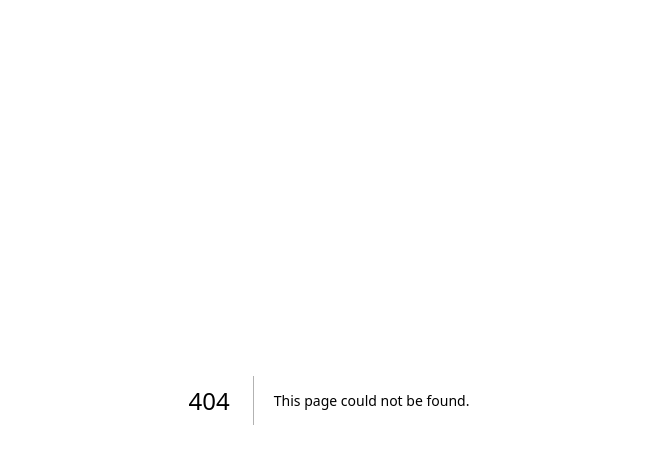
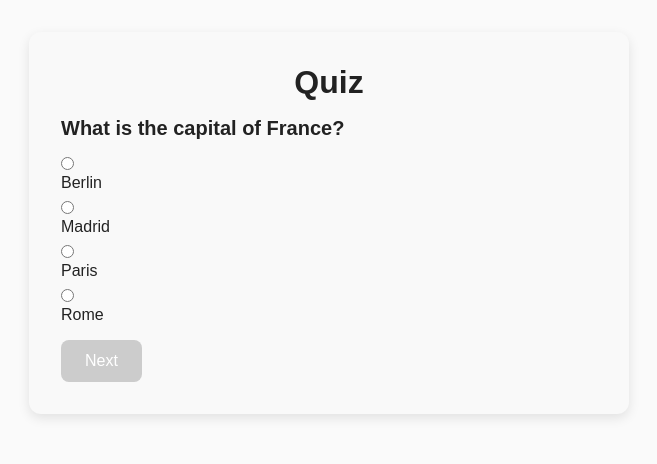
Before and after one commit to w-gluza/ghostnote, a Next.js app: page /quiz in a window 1280 px wide. Before the commit this address had no page. Shown: the top 464 px of the page, without its empty margins (311-968 px from the left). Built offline with nearby package versions, Linux system fonts and the light colour scheme.

Commit message:
feat(quiz): add basic quiz page with hardcoded data and basic CSS styling

```diff
--- /dev/null
+++ b/app/(pages)/quiz/page.tsx
@@ -0,0 +1,5 @@
+import Quiz from "../../components/quiz/Quiz";
+
+export default function QuizPage() {
+  return <Quiz />;
+}
--- /dev/null
+++ b/app/components/quiz/Quiz.module.css
@@ -0,0 +1,58 @@
+.container {
+  max-width: 600px;
+  margin: 2rem auto;
+  padding: 2rem;
+  background: #f9f9f9;
+  border-radius: 12px;
+  box-shadow: 0 4px 12px rgba(0, 0, 0, 0.1);
+  font-family: sans-serif;
+}
+
+.h1 {
+  margin-bottom: 1rem;
+  font-size: 2rem;
+  text-align: center;
+}
+
+.question {
+  font-size: 1.25rem;
+  margin-bottom: 1rem;
+}
+
+.options {
+  list-style: none;
+  padding: 0;
+  margin-bottom: 1rem;
+}
+
+.option {
+  margin-bottom: 0.5rem;
+}
+
+.option label {
+  display: flex;
+  align-items: center;
+  gap: 0.5rem;
+  cursor: pointer;
+}
+
+.button {
+  background-color: #0070f3;
+  color: white;
+  border: none;
+  padding: 0.75rem 1.5rem;
+  border-radius: 8px;
+  font-size: 1rem;
+  cursor: pointer;
+  transition: background 0.2s ease-in-out;
+}
+
+.button:disabled {
+  background-color: #ccc;
+  cursor: not-allowed;
+}
+
+.result {
+  text-align: center;
+  font-size: 1.25rem;
+}
--- /dev/null
+++ b/app/components/quiz/Quiz.tsx
@@ -0,0 +1,97 @@
+"use client";
+/* eslint-disable jsx-a11y/control-has-associated-label */
+import { useState } from "react";
+import styles from "./Quiz.module.css";
+
+interface Question {
+  question: string;
+  options: string[];
+  correctAnswer: string;
+}
+
+const quizData: Question[] = [
+  {
+    question: "What is the capital of France?",
+    options: ["Berlin", "Madrid", "Paris", "Rome"],
+    correctAnswer: "Paris",
+  },
+  {
+    question: "Which planet is known as the Red Planet?",
+    options: ["Earth", "Mars", "Venus", "Jupiter"],
+    correctAnswer: "Mars",
+  },
+  {
+    question: 'Who wrote "To Kill a Mockingbird"?',
+    options: ["Harper Lee", "Jane Austen", "Mark Twain", "Ernest Hemingway"],
+    correctAnswer: "Harper Lee",
+  },
+];
+
+const Quiz = () => {
+  const [currentQuestion, setCurrentQuestion] = useState(0);
+  const [selectedOption, setSelectedOption] = useState<string | null>(null);
+  const [score, setScore] = useState(0);
+  const [isFinished, setIsFinished] = useState(false);
+
+  const question = quizData[currentQuestion];
+
+  const handleSubmit = () => {
+    if (selectedOption === question.correctAnswer) {
+      setScore((prev) => prev + 1);
+    }
+
+    if (currentQuestion + 1 < quizData.length) {
+      setCurrentQuestion((prev) => prev + 1);
+      setSelectedOption(null);
+    } else {
+      setIsFinished(true);
+    }
+  };
+
+  return (
+    <div className={styles.container}>
+      <h1 className={styles.h1}>Quiz</h1>
+
+      {isFinished ? (
+        <div className={styles.result}>
+          <h2>Quiz Completed!</h2>
+          <p>
+            Your score: {score} / {quizData.length}
+          </p>
+        </div>
+      ) : (
+        <div>
+          <h2 className={styles.question}>{question.question}</h2>
+          <ul className={styles.options}>
+            {question.options.map((opt, index) => {
+              const inputId = `q${currentQuestion}-opt${index}`;
+              return (
+                <li key={opt} className={styles.option}>
+                  <input
+                    type="radio"
+                    id={inputId}
+                    name={`question-${currentQuestion}`}
+                    value={opt}
+                    checked={selectedOption === opt}
+                    onChange={() => setSelectedOption(opt)}
+                  />
+                  <label htmlFor={inputId}>{opt}</label>
+                </li>
+              );
+            })}
+          </ul>
+
+          <button
+            className={styles.button}
+            onClick={handleSubmit}
+            disabled={!selectedOption}
+          >
+            {currentQuestion + 1 === quizData.length ? "Finish" : "Next"}
+          </button>
+        </div>
+      )}
+    </div>
+  );
+};
+
+export default Quiz;
```
